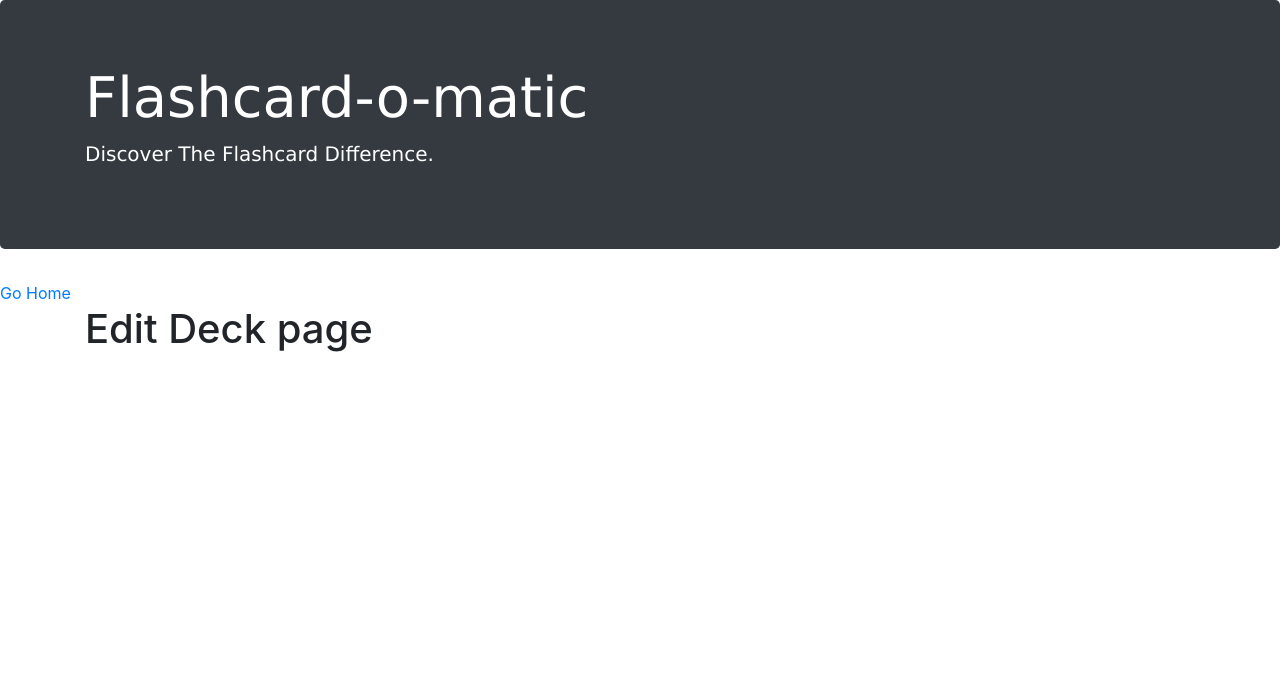
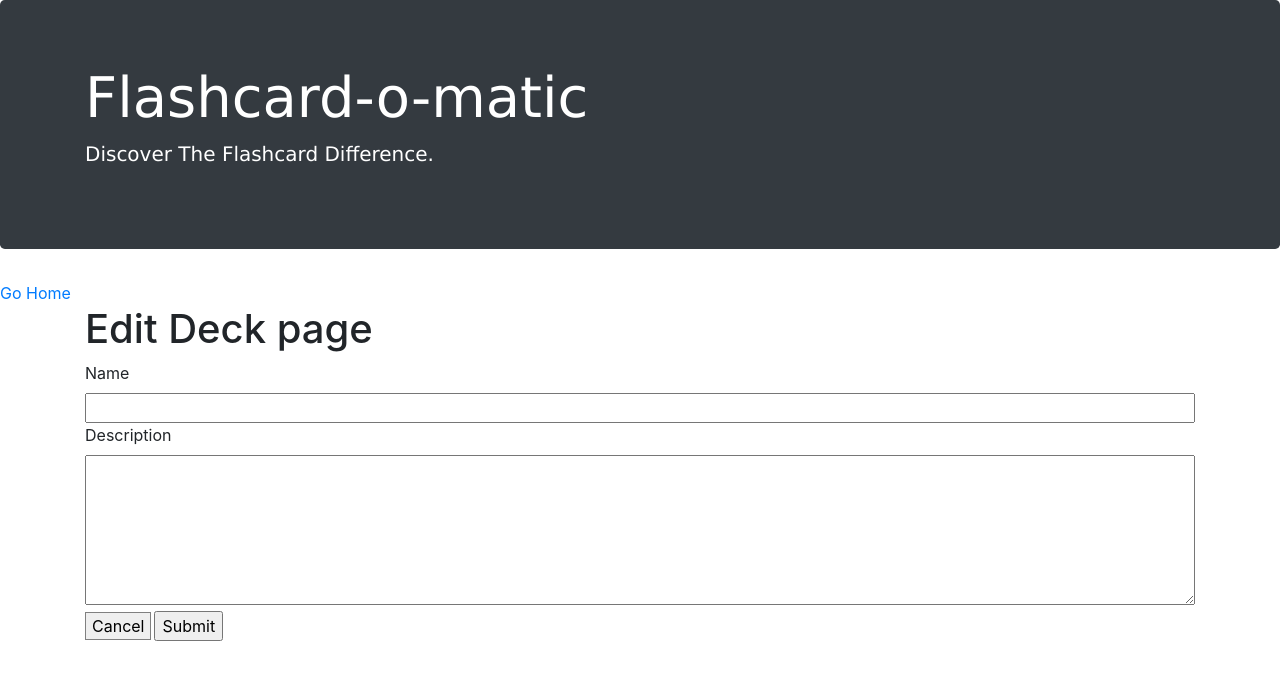
Before and after one commit to ytnkytnk/flashcard-o-matic, a React (Create React App) app: page /decks/1/edit in a window 1280 px wide. Shown: the top 680 px of the page. Built offline with nearby package versions, Linux system fonts and the light colour scheme; no server answers; a web font is replaced by a local one.

Commit message:
update EditDeck function

```diff
--- a/src/contents/EditDeck.js
+++ b/src/contents/EditDeck.js
@@ -1,7 +1,74 @@
-import React from "react";
+import React, { useState, useEffect } from "react";
+import { useParams, useNavigate } from "react-router-dom";
+import { readDeck, updateDeck } from "../utils/api";
 
 function EditDeck() {
-  return <h1>Edit Deck page</h1>;
+  const { deckId } = useParams();
+  const navigate = useNavigate();
+
+  const [deck, setDeck] = useState({ name: "", description: "" });
+
+  useEffect(() => {
+    async function fetchDeck() {
+      try {
+        const response = await readDeck(deckId);
+        setDeck(response);
+      } catch (error) {
+        throw error;
+      }
+    }
+    fetchDeck();
+  }, [deckId]);
+
+  const handleChange = ({ target }) => {
+    setDeck((prevDeck) => ({
+      ...prevDeck,
+      [target.name]: target.value,
+    }));
+  };
+
+  const handleSubmit = (event) => {
+    event.preventDefault();
+
+    const controller = new AbortController();
+    const signal = controller.signal;
+
+    updateDeck(deck, signal);
+
+    navigate(`/`);
+  };
+
+  if (!deck) {
+    return <div>Loading...</div>;
+  }
+
+  return (
+    <div>
+      <h1>Edit Deck page</h1>
+      <label>Name</label>
+      <form onSubmit={handleSubmit}>
+        <input
+          style={{ width: "100%" }}
+          type="text"
+          id="name"
+          name="name"
+          value={deck.name}
+          onChange={handleChange}
+        ></input>
+        <label>Description</label>
+        <textarea
+          style={{ width: "100%", height: "150px" }}
+          type="text"
+          id="description"
+          name="description"
+          value={deck.description}
+          onChange={handleChange}
+        ></textarea>
+        <button onClick={() => navigate(`/`)}>Cancel</button>
+        <input type="submit" value="Submit" />
+      </form>
+    </div>
+  );
 }
 
 export default EditDeck;
```
